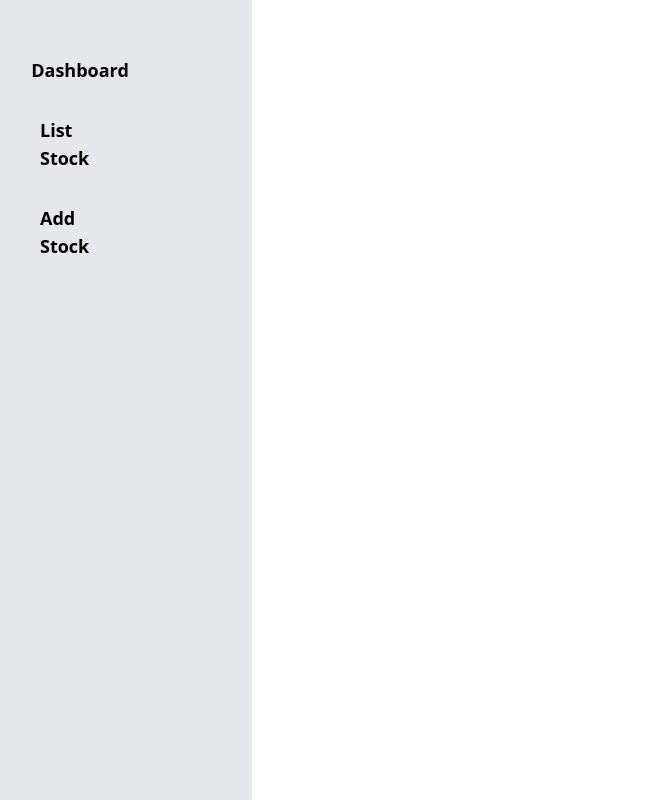
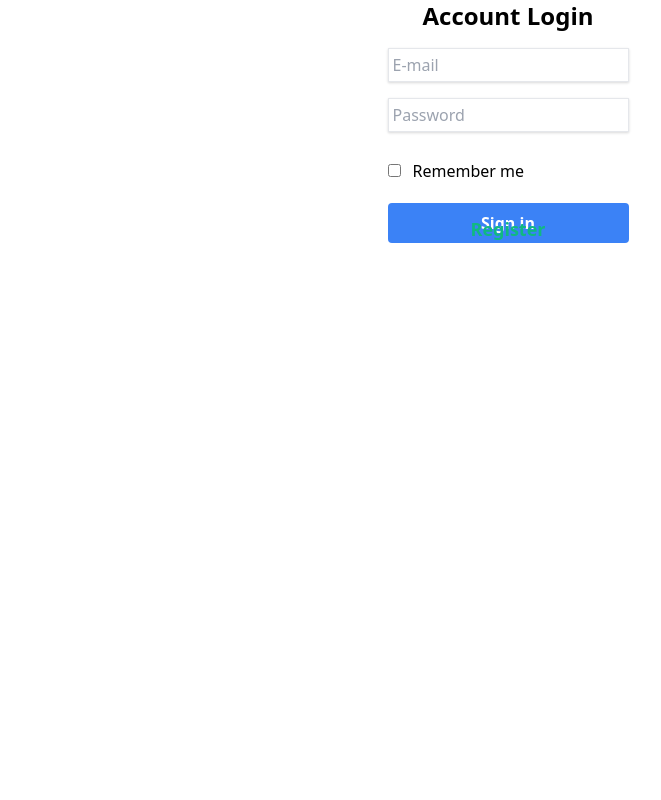
Before and after one commit to ametthapa/PortfolioManagement, a React (Create React App) app: page /signin in a window 1280 px wide. Shown: the whole page, without its empty margins (4-665 px from the left). Built offline with nearby package versions, Linux system fonts and the light colour scheme.

Commit message:
added login and register

```diff
--- a/package.json
+++ b/package.json
@@ -14,7 +14,8 @@
     "react-router-dom": "^5.3.0",
     "react-scripts": "4.0.3",
     "router": "^1.3.5",
-    "web-vitals": "^1.1.2"
+    "web-vitals": "^1.1.2",
+    "yup": "^0.32.11"
   },
   "scripts": {
     "start": "craco start",
--- a/src/App.js
+++ b/src/App.js
@@ -1,22 +1,57 @@
 import "./App.css";
-import { Switch, Route } from "react-router-dom";
+import { Switch, Route, useHistory, useLocation } from "react-router-dom";
+import { Fragment, useState, useEffect } from "react";
 
 import SideBar from "./components/sideBar";
 import Dashboard from "./components/dashboard";
 import List from "./components/list";
 import Insert from "./components/insert";
 import Delete from "./components/delete";
+import Register from "./components/Register";
+import Login from "./components/Login";
 
 function App() {
+  const [loggedIn, setLoggedIn] = useState(false);
+  const history = useHistory();
+  const location = useLocation();
+
+  useEffect(() => {
+    console.log("i appered");
+    const localStorageValue = localStorage.getItem("loggedIn");
+    console.log(localStorageValue);
+    if (localStorageValue) {
+      history.push("/");
+      setLoggedIn(true);
+    } else {
+      if (location.pathname !== "/signup") {
+        history.push("/signin");
+      }
+      setLoggedIn(false);
+    }
+  }, [location.pathname, history]);
   return (
     <div className="grid relative grid-cols-5">
-      <SideBar className="absolute t-1 b-1 col-span-1" />
+      {loggedIn ? (
+        <SideBar className="absolute t-1 b-1 col-span-1" />
+      ) : (
+        console.log("First Login")
+      )}
+
       <div className="col-span-4">
         <Switch>
-          <Route path="/" exact component={Dashboard} />
-          <Route path="/list" exact component={List} />
-          <Route path="/insert" exact component={Insert} />
-          <Route path="/delete/:stockId" exact component={Delete} />
+          {loggedIn ? (
+            <>
+              <Route path="/" exact component={Dashboard} />
+              <Route path="/list" exact component={List} />
+              <Route path="/insert" exact component={Insert} />
+              <Route path="/delete/:stockId" exact component={Delete} />
+            </>
+          ) : (
+            <Fragment>
+              <Route path="/signin" exact component={Login} />
+              <Route path="/signup" exact component={Register} />
+            </Fragment>
+          )}
         </Switch>
       </div>
     </div>
--- /dev/null
+++ b/src/components/Login.jsx
@@ -0,0 +1,97 @@
+import { Formik, Form } from "formik";
+import TextField from "./TextField";
+import * as Yup from "yup";
+import { Link, useHistory } from "react-router-dom";
+import { useState } from "react";
+
+const Login = () => {
+  const history = useHistory();
+  const [errorValidation, setErrorValidation] = useState(false);
+
+  const validate = Yup.object({
+    email: Yup.string().required("Provide Correct Email"),
+    password: Yup.string().required("provide correct password"),
+  });
+  return (
+    <Formik
+      initialValues={{
+        email: "",
+        password: "",
+        remember: "",
+      }}
+      validationSchema={validate}
+      onSubmit={(values) => {
+        const previousUser = window.localStorage.getItem("email");
+        const userPassword = window.localStorage.getItem("password");
+
+        if (values.email === previousUser && values.password === userPassword) {
+          history.push("/");
+          window.localStorage.setItem("loggedIn", "yes");
+        } else {
+          setErrorValidation(true);
+        }
+      }}
+    >
+      {(formik) => {
+        return (
+          <div className="h-full flex flex-col justify-center items-center relative">
+            <div className="text-left font-bold text-2xl">Account Login</div>
+            <Form>
+              <TextField
+                label="E-mail"
+                name="email"
+                type="email"
+                placeholder="E-mail"
+              />
+              <TextField
+                label="Password"
+                name="password"
+                type="password"
+                placeholder="Password"
+              />
+              {errorValidation && (
+                <div className="text-sm text-red-600 ml-2">
+                  Invalid E-mail or Password
+                </div>
+              )}
+              <input
+                onChange={(e) => {
+                  formik.setFieldValue("remember", e.target.checked);
+                }}
+                className="mt-8 mr-3"
+                name="remember"
+                type="checkbox"
+                checked={formik.values.remember}
+              />
+
+              <label>Remember me</label>
+              <button
+                type="submit"
+                className="bg-blue-500 hover:bg-blue-600 text-white font-semibold mt-5 py-2 px-4 rounded w-full"
+              >
+                Sign in
+              </button>
+              {/* <button
+                type="button"
+                onClick={() => {
+                  console.log(formik.values);
+                  if (formik.values.email !== "amrit.thapa@gmail.com") {
+                    // formik.setFieldTouched("email", true);
+                    formik.setFieldError("email", "You are not authorised");
+                  }
+                }}
+              >
+                Validate
+              </button> */}
+            </Form>
+            <button className="text-green-500 hover:text-green-600 font-semibold text-lg transform hover:scale-125 transition duration-200 ease-in rounded absolute bottom-0">
+              <Link to="/signup">Register</Link>
+            </button>
+          </div>
+        );
+      }}
+    </Formik>
+  );
+};
+
+export default Login;
--- /dev/null
+++ b/src/components/Register.jsx
@@ -0,0 +1,92 @@
+import { Formik, Form } from "formik";
+import TextField from "./TextField";
+import * as Yup from "yup";
+import { Link, useHistory } from "react-router-dom";
+import { useState } from "react";
+
+const Register = () => {
+  const [usedEmail, setUsedEmail] = useState(false);
+  const history = useHistory();
+
+  const validate = Yup.object({
+    name: Yup.string().required("Required"),
+    email: Yup.string().required("Requiredl"),
+    password: Yup.string()
+      .required("Required")
+      .min(8, "Passwords must be atleast 8 characters"),
+    confirmPassword: Yup.string().oneOf(
+      [Yup.ref("password"), null],
+      "Password must match"
+    ),
+  });
+  return (
+    <Formik
+      initialValues={{
+        name: "",
+        email: "",
+        password: "",
+        confirmPassword: "",
+      }}
+      validationSchema={validate}
+      onSubmit={(values) => {
+        const userLoggedInUser = window.localStorage.getItem(
+          "email",
+          values.email
+        );
+        if (userLoggedInUser === values.email) {
+          setUsedEmail(true);
+        } else {
+          window.localStorage.setItem("loggedIn", "yes");
+          window.localStorage.setItem("email", values.email);
+          window.localStorage.setItem("name", values.name);
+          window.localStorage.setItem("password", values.password);
+          history.push("/");
+        }
+      }}
+    >
+      <div className="h-full w-2/4 p-10 relative">
+        <div className="text-left font-bold text-2xl">Register</div>
+        <Form>
+          <TextField
+            label="Name"
+            name="name"
+            type="text"
+            placeholder="Full Name"
+          />
+          <TextField
+            label="E-mail"
+            name="email"
+            type="email"
+            placeholder="Email"
+          />
+          {usedEmail && (
+            <div className="text-sm text-red-600 ml-2">E-mail already used</div>
+          )}
+          <TextField
+            label="Password"
+            name="password"
+            type="password"
+            placeholder="Password"
+          />
+          <TextField
+            label="Confirm Password"
+            name="confirmPassword"
+            type="password"
+            placeholder="Repeat Your Password"
+          />
+          <button
+            type="submit"
+            className="bg-green-500 hover:bg-green-600 text-white font-semibold mt-5 py-2 px-4 rounded w-full"
+          >
+            Sign up
+          </button>
+        </Form>
+        <button className="text-blue-500 hover:text-blue-600 font-semibold text-lg transform hover:scale-125 transition duration-200 ease-in rounded absolute bottom-1">
+          <Link to="/signin">Login</Link>
+        </button>
+      </div>
+    </Formik>
+  );
+};
+
+export default Register;
--- a/src/components/TextField.jsx
+++ b/src/components/TextField.jsx
@@ -1,7 +1,22 @@
-const TextField = () => {
+import { ErrorMessage, useField } from "formik";
+
+const TextField = ({ label, ...props }) => {
+  const [field, meta] = useField(props);
   return (
     <div className="pt-4">
-      <input className="p-1 outline-black w-full outline-initial focus:outline-final" />
+      <input
+        className={`p-1 border w-full shadow focus:outline-white ${
+          meta.touched && meta.error && "is-invalid"
+        } `}
+        {...field}
+        {...props}
+        autoComplete="off"
+      />
+      <ErrorMessage
+        name={field.name}
+        component="div"
+        className="text-red-400 text-sm font-semibold"
+      />
     </div>
   );
 };
--- a/src/components/dashboard.jsx
+++ b/src/components/dashboard.jsx
@@ -1,5 +1,6 @@
 import axios from "axios";
 import { useState, useEffect } from "react";
+import { useHistory } from "react-router";
 
 const Dashboard = () => {
   const [request, setRequest] = useState();
@@ -15,9 +16,23 @@ const Dashboard = () => {
     setRequest("GET");
   };
 
+  const history = useHistory();
+  const logOut = () => {
+    window.localStorage.removeItem("loggedIn");
+    history.push("/signin");
+  };
+
   // console.log(stocks.data);
 
   return (
+    <>
+      <button
+        type="button"
+        className="absolute right-3 top-3 sm:right-5 sm:top-5 p-2 sm:p-3 sm:font-semibold bg-red-600 text-white rounded-md"
+        onClick={() => logOut()}
+      >
+        Log Out
+      </button>
       <div className=" h-screen p-10">
         <table className="border-collapse border border-gray-400 w-2/4 h-1/3">
           <tbody>
@@ -26,7 +41,9 @@ const Dashboard = () => {
             </tr>
             <tr>
               <td className="border border-gray-400 px-3">Total Units : </td>
-            <td className="border border-gray-400 px-3">Total Investment : </td>
+              <td className="border border-gray-400 px-3">
+                Total Investment :
+              </td>
             </tr>
             <tr>
               <td className="border border-gray-400 px-3">Sold Amount : </td>
@@ -38,6 +55,7 @@ const Dashboard = () => {
           </tbody>
         </table>
       </div>
+    </>
   );
 };
 
```
Also changed, not shown: src/components/insert.jsx (+0 -34 lines), 1 other file (tests, documents, lock files or other folders). Lines whose indentation alone changed are shown as unchanged.
